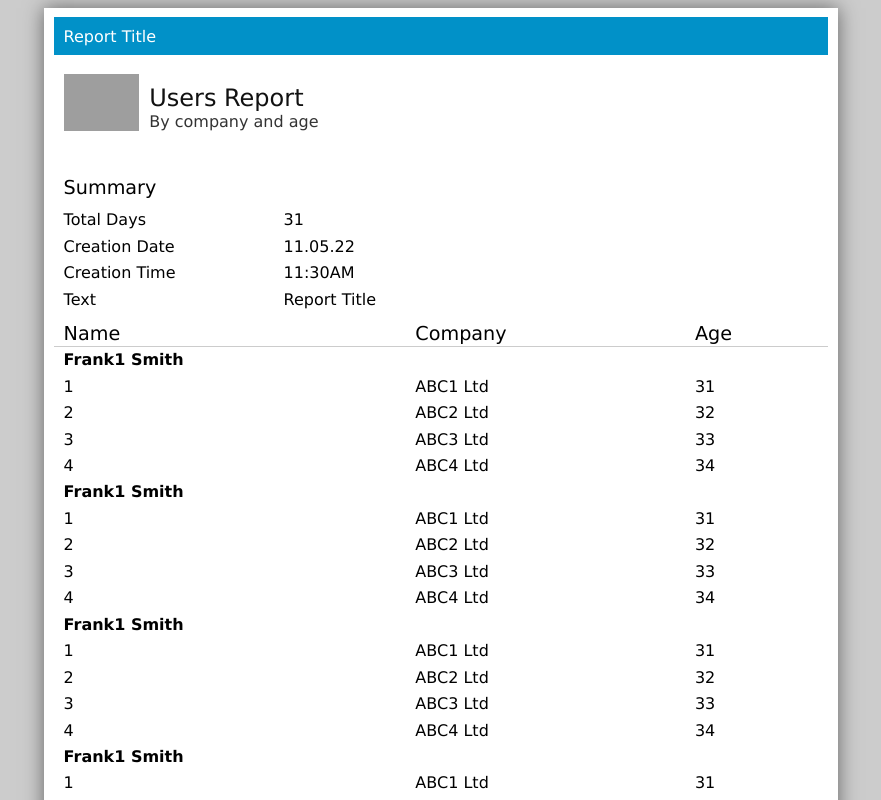
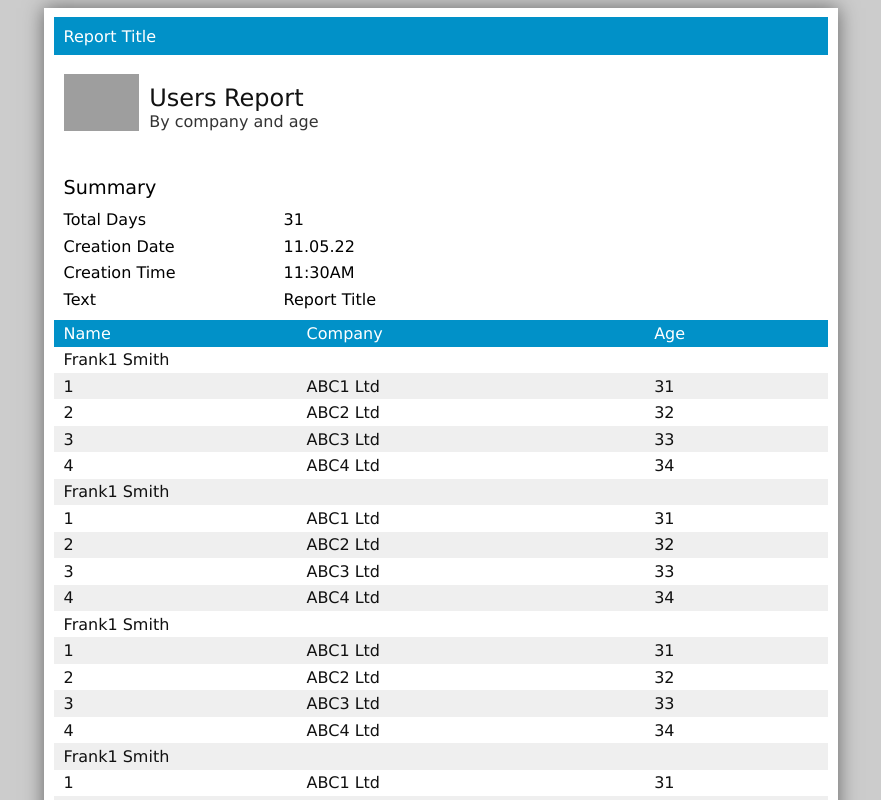
Before and after one commit to codemonkeh-dave/react-report-prototype, a React (Create React App) app: page / in a window 1280 px wide. Shown: the top 800 px of the page, without its empty margins (199-1080 px from the left). Built offline with nearby package versions, Linux system fonts and the light colour scheme; grey boxes are pictures that could not be loaded.

Commit message:
Style tweaks

```diff
--- a/src/components/reportViewer.js
+++ b/src/components/reportViewer.js
@@ -52,7 +52,7 @@ export default function ReportViewer() {
       rowHeight: 1,
       title: 'Users Report',
       subTitle: 'By company and age',
-      icon: 'https://www.freeiconspng.com/thumbs/report-icon/call-report-icon-3.png'
+      icon: 'https://cloudpass.azureedge.net/images/report-icon-delivery.png'
     },
     {
       type: 'pageHeader',
@@ -203,11 +203,11 @@ export default function ReportViewer() {
                   <>
                     {table.rows.map((row) => (
                       <>
-                        <tr style={{ height: table.rowHeight + 'cm' }}>
+                        <tr className={table.type+'_row'} style={{ height: table.rowHeight + 'cm' }}>
                           {row.map((cell) => (
                             <td
                               className={cell.className}
-                              colspan={row.colspan}
+                              colspan={cell.colspan}
                             >
                               {cell.text}
                             </td>
--- a/src/services/report.js
+++ b/src/services/report.js
@@ -270,6 +270,7 @@ class Report {
 
       if (dataSetRow && dataSetRow.groupMarker) {
         cell.colspan = columns.length;
+
         cells.push(cell);
         break;
       }
--- a/src/style.css
+++ b/src/style.css
@@ -98,19 +98,31 @@ table.pageFooter {
   text-align: right;
 }
 
+.rows_row
+{
+  color:#111;
+}
+
 th {
   text-align: left;
   padding: 0 10px;
-  font-size: larger;
-  border-bottom: solid 1px #ccc;
+  font-size: normal;
+  background-color: #0191c8;
+  color:white;
+  /* border-bottom: solid 1px #0191c8; */
 }
 
 td {
   padding: 0 10px;
 }
 
+tr.rows_row:nth-child(odd){
+  background-color: #efefef;
+  /* color: #fff; */
+}
+
 .GroupHeader {
-  font-weight: bold;
+  /* font-weight: bold; */
 }
 
 p {
```
